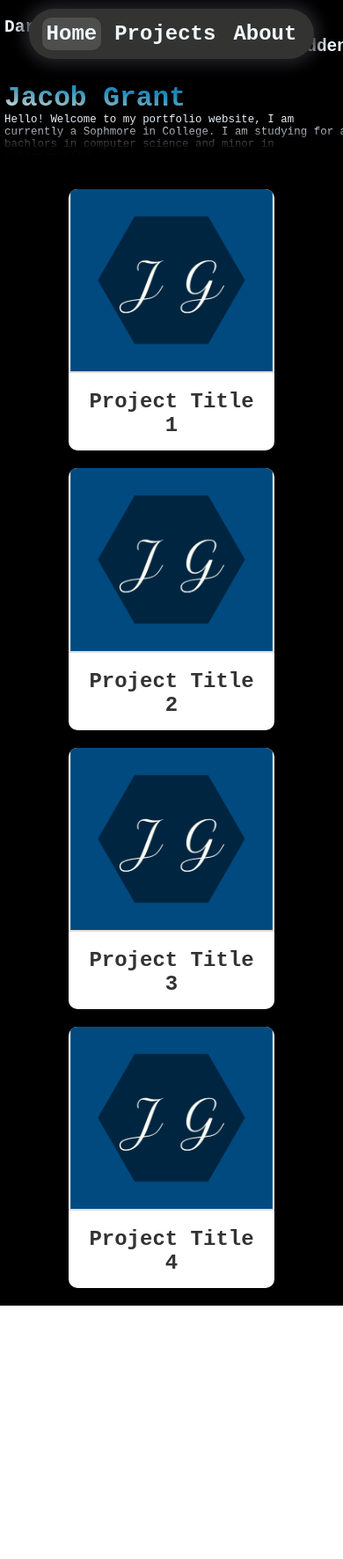
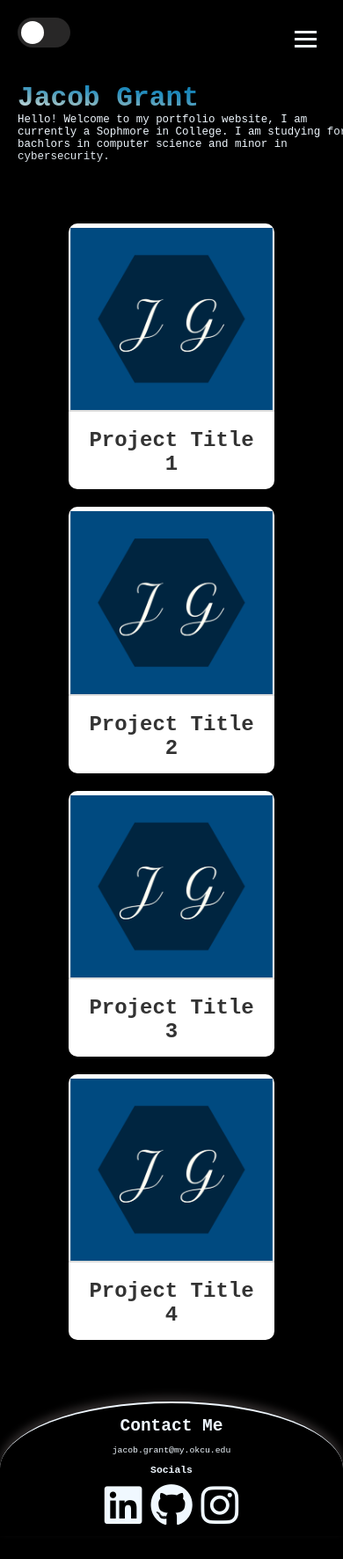
Before and after one commit to xDarthx/portfolio-website, a React (Vite) app: page / in a window 390 px wide. Shown: the top 1772 px of the page at 88% size. Before the commit the page ends 1484 px from the top, so only its background shows below. Built offline with nearby package versions, Linux system fonts and the light colour scheme.

Commit message:
Setup Small Menu and More Styles

```diff
--- a/index.html
+++ b/index.html
@@ -2,8 +2,9 @@
 <html lang="en">
   <head>
     <meta charset="UTF-8" />
-    <link rel="icon" type="image" href="public/logo-transparent-svg.svg" />
+    <link rel="icon" type="image" width="100px" height="100px" href="public/logo-transparent-svg.svg" />
     <meta name="viewport" content="width=device-width, initial-scale=1.0" />
+    <script src="https://kit.fontawesome.com/6b1ff1c828.js" crossorigin="anonymous"></script>
     <title>Jacob Grant</title>
   </head>
   <body>
--- a/src/App.css
+++ b/src/App.css
@@ -11,8 +11,23 @@ body{
   min-width: 320px;
   min-height: 100vh;
   justify-content: center;
-  padding-top: 50vw;
+  padding-top: 60vw;
   overflow-x: hidden;
+}
+
+/* Handle Bar Styles*/
+::-webkit-scrollbar {
+  width: 5px;
+}
+::-webkit-scrollbar-track {
+  background-color: #000000;
+}
+::-webkit-scrollbar-thumb {
+  background: rgb(65, 65, 65);
+  border-radius: 10px;
+}
+::-webkit-scrollbar-thumb:hover {
+  background: rgb(73, 73, 73);
 }
 
 /* Nav Bar Styles */
@@ -51,6 +66,22 @@ nav #selected{
   border-radius: 10px;
 }
 
+/* Hamburger Nav Styles*/
+.hamburger-icon {
+  display: none;
+  cursor: pointer;
+  padding: 10px;
+  z-index: 1001;
+}
+
+.hamburger-icon div {
+  width: 25px;
+  height: 3px;
+  background-color: aliceblue;
+  margin: 5px 0;
+  transition: 0.4s;
+}
+
 /* Background Section Styles*/
 .backgroundSection{
   height: calc(100vh - 300px);
@@ -59,14 +90,9 @@ nav #selected{
   width: 100%;
   top: 0;
   left: 0;
-  padding:20px 5px ;
+  padding:20px 0px 0px 20px;
   z-index: 1;
   unicode-bidi: isolate;
-}
-#clock{
-  max-width: fit-content;
-  max-height: fit-content;
-  float: right;
 }
 #darkLight{
   max-width: fit-content;
@@ -83,6 +109,61 @@ nav #selected{
   background: linear-gradient(to top right, #FFFFFF 0%, #82B3BE 25%, #278EBE 50%, #097AAF 75%, #020D8C 100%);
   -webkit-background-clip: text;
   -webkit-text-fill-color: transparent;
+}
+
+/* Dark Light Slider Styles*/
+.switch {
+  position: relative;
+  display: inline-block;
+  width: 60px;
+  height: 34px;
+}
+.switch input {
+  opacity: 0;
+  width: 0;
+  height: 0;
+}
+.slider.round {
+  border-radius: 34px;
+}
+.slider.round:before {
+  border-radius: 50%;
+}
+.slider {
+  position: absolute;
+  cursor: pointer;
+  top: 0;
+  left: 0;
+  right: 0;
+  bottom: 0;
+  background-color: #282727;
+  -webkit-transition: .4s;
+  transition: .4s;
+}
+.slider:before {
+  position: absolute;
+  content: "";
+  height: 26px;
+  width: 26px;
+  left: 4px;
+  bottom: 4px;
+  background-color: white;
+  -webkit-transition: .4s;
+  transition: .4s;
+}
+input:checked + .slider {
+  background-color: #f8f8f8;
+}
+input:checked + .slider:before {
+  background-color: #292929;
+}
+input:focus + .slider {
+  box-shadow: 0 0 1px #8e8f8f;
+}
+input:checked + .slider:before {
+  -webkit-transform: translateX(26px);
+  -ms-transform: translateX(26px);
+  transform: translateX(26px);
 }
 
 /* Main Section Styles*/
@@ -116,6 +197,7 @@ nav #selected{
   box-shadow: 0px 3px 20px 0px rgb(60 55 55 / 75%);
   overflow: hidden;
   width: 40vw;
+  padding-top: 5px;
   text-align: center;
   transition: transform 0.3s ease-in-out;
 }
@@ -136,6 +218,31 @@ nav #selected{
   font-weight: bold;
   padding: 15px;
   color: #333;
+}
+
+/* Contact Div Styles*/
+.contactDiv{
+  padding-top: 50px;
+  min-height: 300px;
+  max-height: fit-content;
+  text-align: center;
+  background-color: black;
+}
+.textInfo{
+  background-color: black;
+  font-size: 2.5vw;
+  border-top: 2px solid currentColor;
+  padding-top: 15px;
+  padding-bottom: 10px;
+  border-radius: 60% 60% 0 0;
+  box-shadow: 0px -6px 10px 0px rgb(60 55 55 / 75%);
+}
+.textInfo h3{
+  margin-bottom:10px;
+}
+.textInfo a{
+  text-decoration: none;
+  margin: 5px;
 }
 
 @media (max-width:1070px) {
@@ -182,4 +289,49 @@ nav #selected{
     padding: 15px;
     color: #333;
   }
+
+  nav #myLinks {
+    position: fixed;
+    flex-direction: column;
+    top: 0;
+    right: -300px;
+    width: 250px;
+    height: 100vh;
+    background-color: rgb(51, 51, 49);
+    padding: 50px 20px;
+    transition: right 0.3s ease-in-out;
+    border-radius: 0;
+    box-shadow: -5px 0px 15px rgba(0, 0, 0, 0.3);
+  }
+
+  nav #myLinks.active {
+    right: 0;
+  }
+
+  .hamburger-icon {
+    display: block;
+    position: fixed;
+    top: 20px;
+    right: 20px;
+  }
+
+  /* Animation Was Done By Claude and loki HEAT*/
+  .hamburger-icon.active div:nth-child(1) {
+    transform: rotate(-45deg) translate(-5px, 6px);
+  }
+
+  .hamburger-icon.active div:nth-child(2) {
+    opacity: 0;
+  }
+
+  .hamburger-icon.active div:nth-child(3) {
+    transform: rotate(45deg) translate(-5px, -6px);
+  }
+
+  nav a {
+    margin: 10px 0;
+    font-size: 1.2rem;
+    width: 100%;
+    text-align: center;
+  }
 }
--- a/src/App.jsx
+++ b/src/App.jsx
@@ -2,22 +2,35 @@ import { useState } from 'react'
 import './App.css'
 
 function App() {
+  const [menuActive, setMenuActive] = useState(false);
+
+  const toggleMenu = () => {
+    setMenuActive(!menuActive);
+  };
 
   return (
     <>
       <nav>
-        <div id='myLinks'>
+        <div id='myLinks' className={menuActive ? 'active' : ''}>
           <a id='selected' href="">Home</a>
           <a href="">Projects</a>
           <a href="">About</a>
         </div>
+        <div
+          className={`hamburger-icon ${menuActive ? 'active' : ''}`}
+          onClick={toggleMenu}
+        >
+          <div></div>
+          <div></div>
+          <div></div>
+        </div>
       </nav>
       <section className='backgroundSection'>
         <div id='darkLight'>
-          <h1>Dark Mode Active</h1>
-        </div>
-        <div id='clock'>
-            <h1>This should be hidden</h1>
+          <label class="switch">
+            <input type="checkbox" />
+            <span class="slider round"></span>
+          </label>
         </div>
         <br />
         <article id='aboutMe'>
@@ -50,11 +63,25 @@ function App() {
                     <img class="project-image" src="public/logo-png.png" alt="Project 4" />
                     <div class="project-title">Project Title 4</div>
                 </div>
-
             </div>
         </div>
         <div className='contactDiv'>
-
+          <div class="textInfo">
+              <h1>Contact Me</h1>
+              <a href="jacob.grant@my.okcu.edu" target="_blank" class="mediaIcons" >
+                <p>jacob.grant@my.okcu.edu</p>
+              </a>
+              <h3>Socials</h3>
+              <a href="https://www.linkedin.com/in/jacob-grant-7b0710290/" target="_blank" class="mediaIcons" >
+                  <i class="fab fa-linkedin fa-5x"></i>
+              </a>
+              <a href="https://github.com/xDarthx" class="mediaIcons" target="_blank" >
+                  <i class="fab fa-github fa-5x"></i>
+              </a>
+              <a href="https://www.instagram.com/jacob.av7/" class="mediaIcons" target="_blank" >
+                  <i class="fab fa-instagram fa-5x"></i>
+              </a>
+          </div>
         </div>
       </outer>
     </>
```
